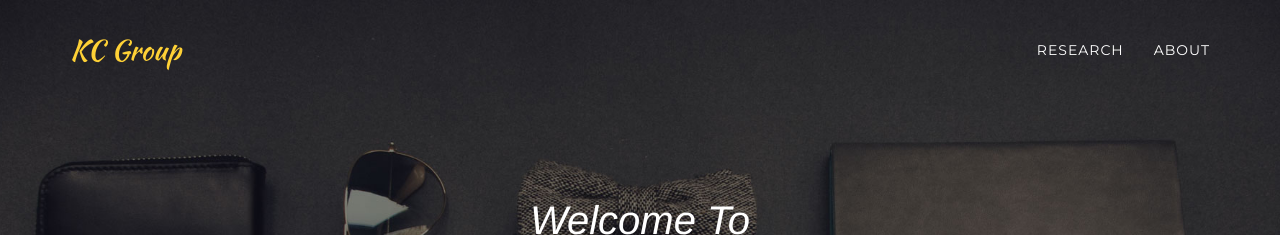
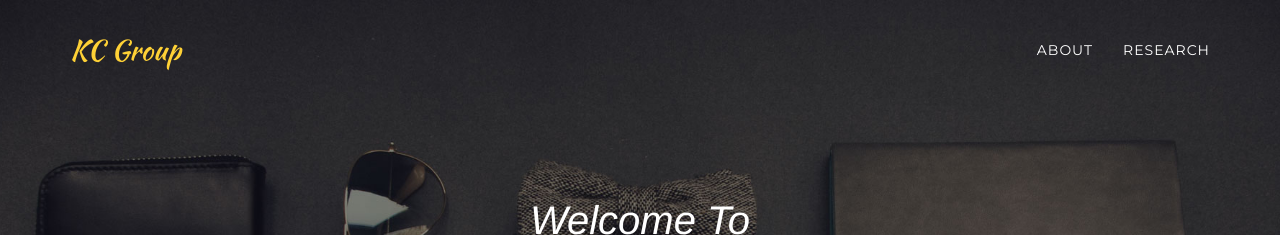
Before and after one commit to verysure/kcgroup, a Jekyll site: the page built from index.html, in a window 1280 px wide and 900 px high. Shown: the top 235 px of the window. Built offline with Jekyll 4.4.1, drawn with Linux system fonts in a browser that asks for light colours; nearby versions of some CDN libraries; some web fonts are replaced; Markdown is read by kramdown in place of the engine named in the settings; the list of posts is cut into pages by our own code.

Commit message:
test order filter in jekyll

```diff
--- a/index.html
+++ b/index.html
@@ -4,7 +4,7 @@ title: KC Group
 ---
 
 
-
+{% assign sorted_posts = (site.posts | sort: 'order') %}
 
 <!-- Loop through the navbar -->
 <!-- Navigation -->
@@ -29,7 +29,7 @@ title: KC Group
                 </li>
 
 
-                {% for post in site.posts %}
+                {% for post in sorted_posts %}
                     <li>
                       <a class="page-scroll" href="#{{ post.secid }}">{{ post.title }}</a>
                     </li>
@@ -82,7 +82,7 @@ title: KC Group
 
 
 
-{% assign sorted_posts = (site.posts | sort: 'order') %}
+
 {% for post in sorted_posts %}
 
     <section id="{{ post.secid }}">
```
